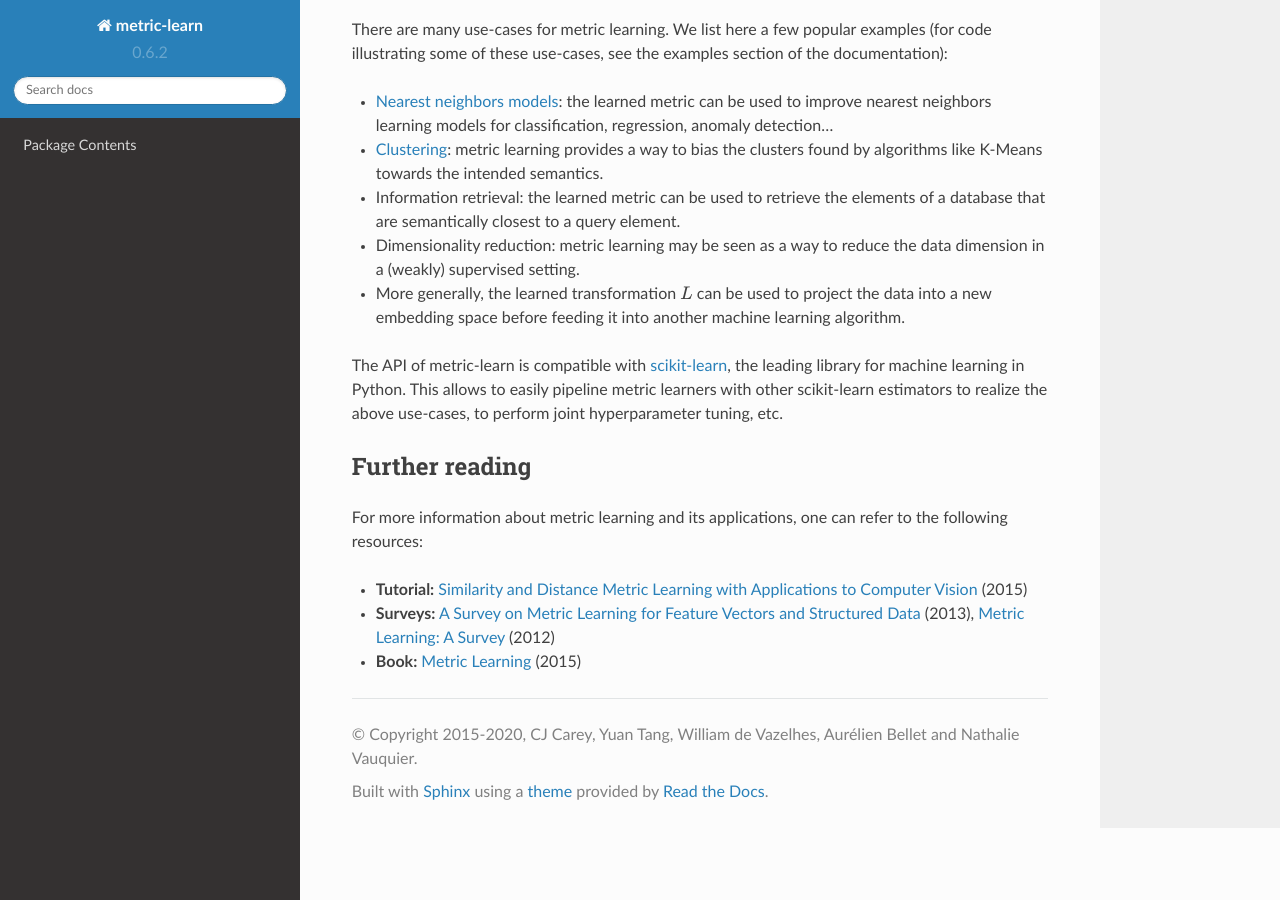
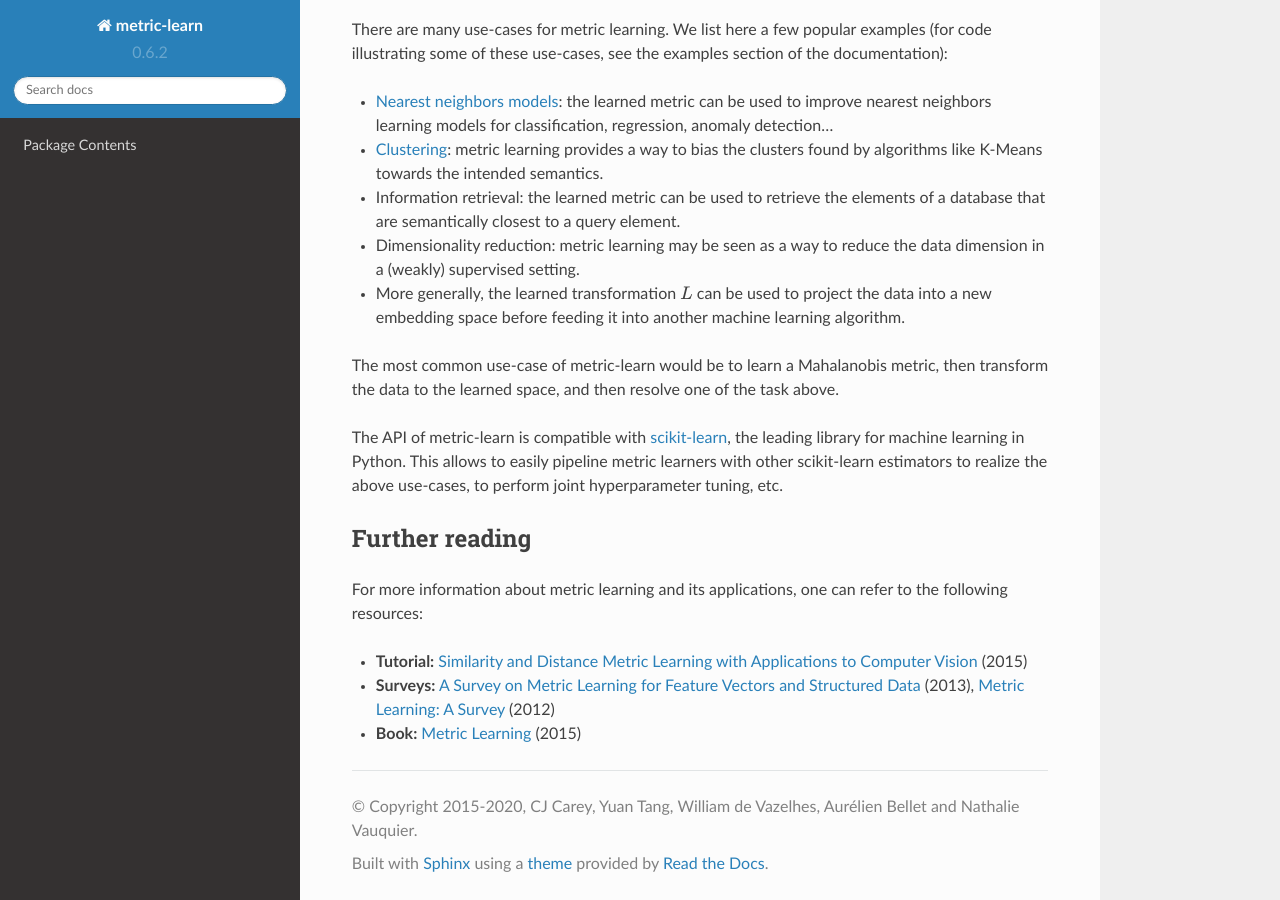
Before and after one commit to scikit-learn-contrib/metric-learn, a Sphinx documentation site: the page built from doc/introduction.rst, in a window 1280 px wide and 900 px high, scrolled down 2079 px. Built offline with Sphinx 7.4.7 and the Read the Docs theme 2.0.0, drawn with Linux system fonts in a browser that asks for light colours; pages that are not in the unit, such as notebooks, are missing from menus.

Commit message:
Minor comment on use case

```diff
--- a/doc/introduction.rst
+++ b/doc/introduction.rst
@@ -131,6 +131,10 @@ examples (for code illustrating some of these use-cases, see the
   the data into a new embedding space before feeding it into another machine
   learning algorithm.
 
+The most common use-case of metric-learn would be to learn a Mahalanobis metric,
+then transform the data to the learned space, and then resolve one of the task
+above.
+
 The API of metric-learn is compatible with `scikit-learn
 <https://scikit-learn.org/>`_, the leading library for machine
 learning in Python. This allows to easily pipeline metric learners with other
```
